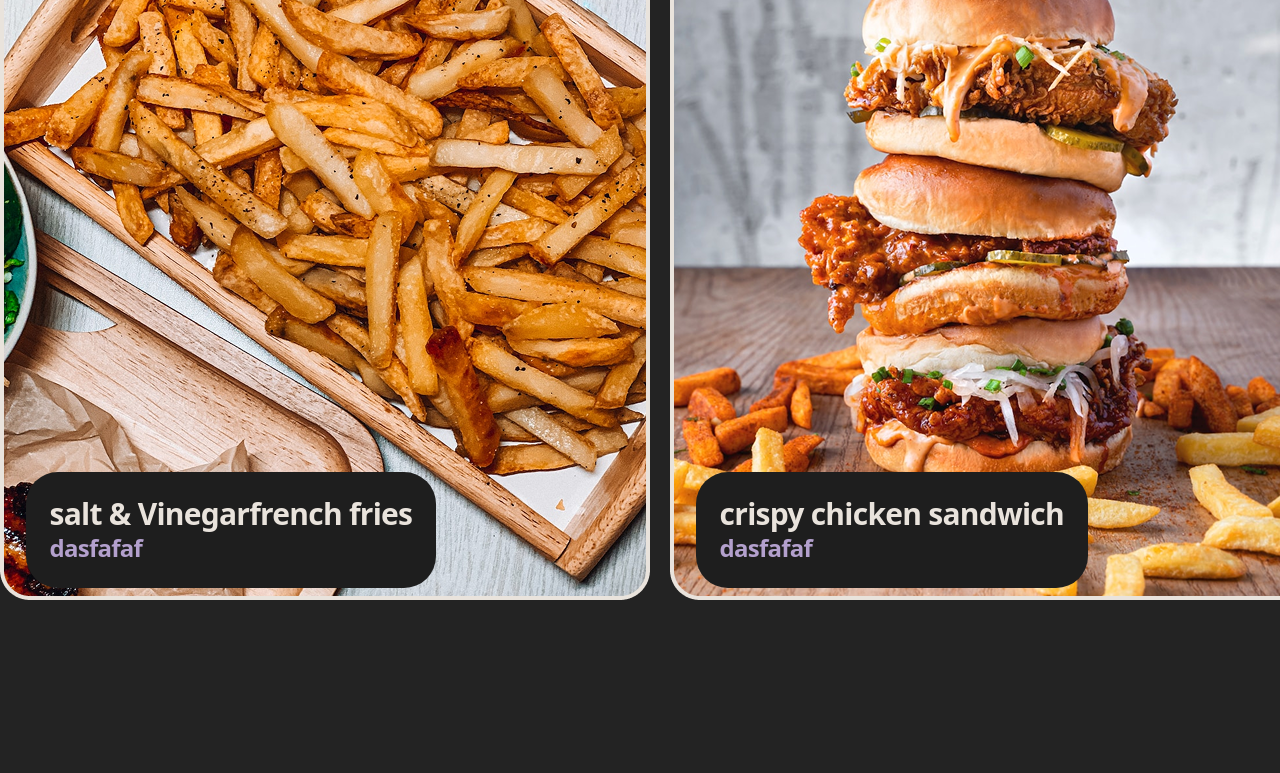
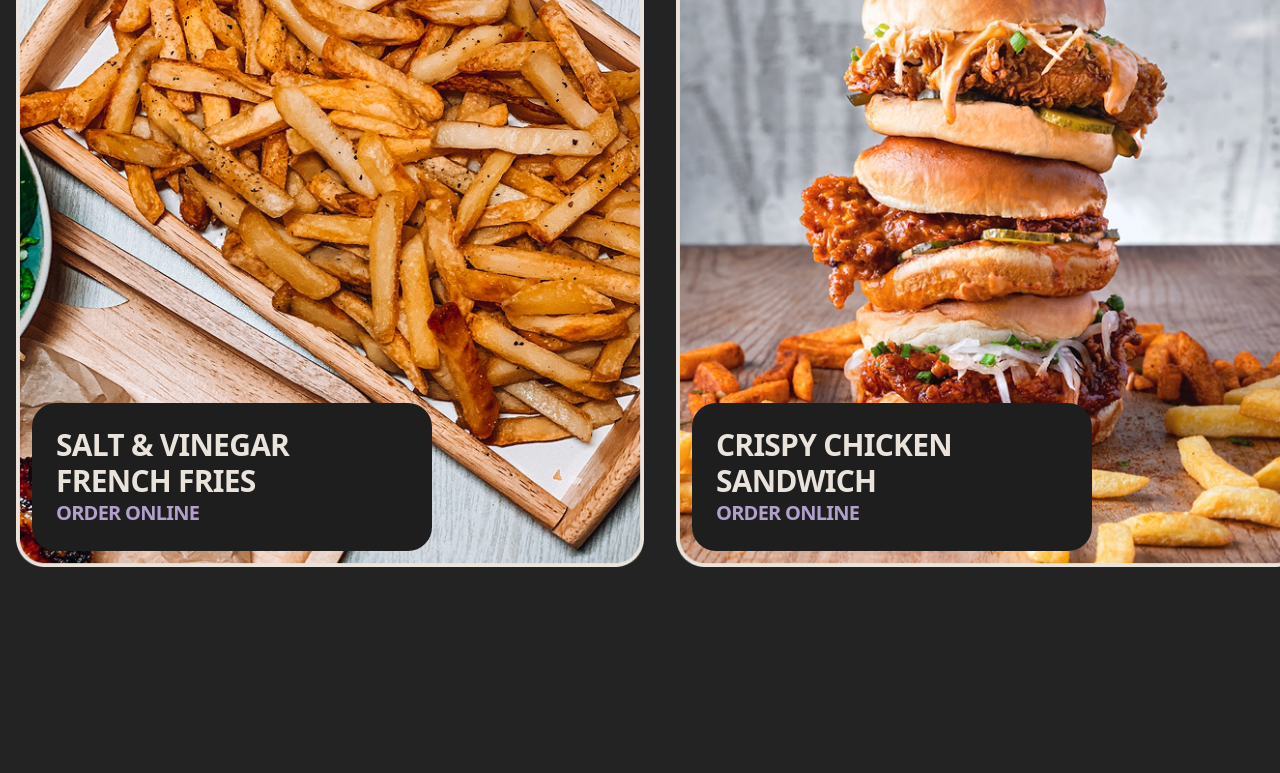
Before and after one commit to Tetrabiter/burger-heaven, a React (Vite) app: page / in a window 1280 px wide. Shown: the part 1359-2132 px from the top of the page. Built offline with nearby package versions, Linux system fonts and the light colour scheme.

Commit message:
pc version done

```diff
--- a/src/components/Main.jsx
+++ b/src/components/Main.jsx
@@ -29,19 +29,22 @@ const Main = () => {
                     </div>
                 </div>
 
-                <div className='flex gap-5 mt-[3%]'>
-                    <div>
-                        <img src={FrenchFriesSRC} alt="french fries" />
-                        <div className='bg-[var(--color-black2)] text-[var(--color-white2)] absolute -mt-[10%] ml-[2%] rounded-4xl p-6 text-3xl font-extrabold tracking-tight'>
-                            <p>salt & Vinegarfrench fries</p>
-                            <p className='text-[var(--color-lightpurple)] text-2xl'>dasfafaf</p>
+                <div className="flex flex-col md:flex-row gap-8 mt-8 px-4">
+                    {/* French Fries Card */}
+                    <div className="relative w-full md:w-1/2">
+                        <img src={FrenchFriesSRC} alt="french fries" className="w-full h-auto object-cover rounded-2xl" />
+                        <div className="absolute bottom-4 left-4 bg-[var(--color-black2)] text-[var(--color-white2)] rounded-3xl p-4 sm:p-6 text-xl sm:text-2xl lg:text-3xl uppercase font-extrabold tracking-tight w-[90%] max-w-[400px]">
+                            <p>Salt & Vinegar French Fries</p>
+                            <p className="text-[var(--color-lightpurple)] text-base sm:text-xl">Order Online</p>
                         </div>
                     </div>
-                    <div>
-                        <img src={ChickenSandwichSRC} alt="chicken sandwich" className=''/>
-                        <div className='bg-[var(--color-black2)] text-[var(--color-white2)] absolute -mt-[10%] ml-[2%] rounded-4xl p-6 text-3xl font-extrabold tracking-tight'>
-                            <p>crispy chicken sandwich</p>
-                            <p className='text-[var(--color-lightpurple)] text-2xl'>dasfafaf</p>
+
+                    {/* Chicken Sandwich Card */}
+                    <div className="relative w-full md:w-1/2">
+                        <img src={ChickenSandwichSRC} alt="chicken sandwich" className="w-full h-auto object-cover rounded-2xl" />
+                        <div className="absolute bottom-4 left-4 bg-[var(--color-black2)] text-[var(--color-white2)] rounded-3xl p-4 sm:p-6 text-xl sm:text-2xl lg:text-3xl uppercase font-extrabold tracking-tight w-[90%] max-w-[400px]">
+                            <p>Crispy Chicken Sandwich</p>
+                            <p className="text-[var(--color-lightpurple)] text-base sm:text-xl">Order Online</p>
                         </div>
                     </div>
                 </div>
@@ -50,7 +53,7 @@ const Main = () => {
                     <marquee className="text-8xl font-secondary font-extrabold text-[var(--color-lime)] uppercase pb-[4%] tracking-tighter" behavior="" direction="">the best burger i’ve ever had</marquee>
 
                     <div>
-                        <img src={CustomersSRC} alt="customers" className=""/>
+                        <img src={CustomersSRC} alt="customers" className="" />
                     </div>
                 </div>
 
```
